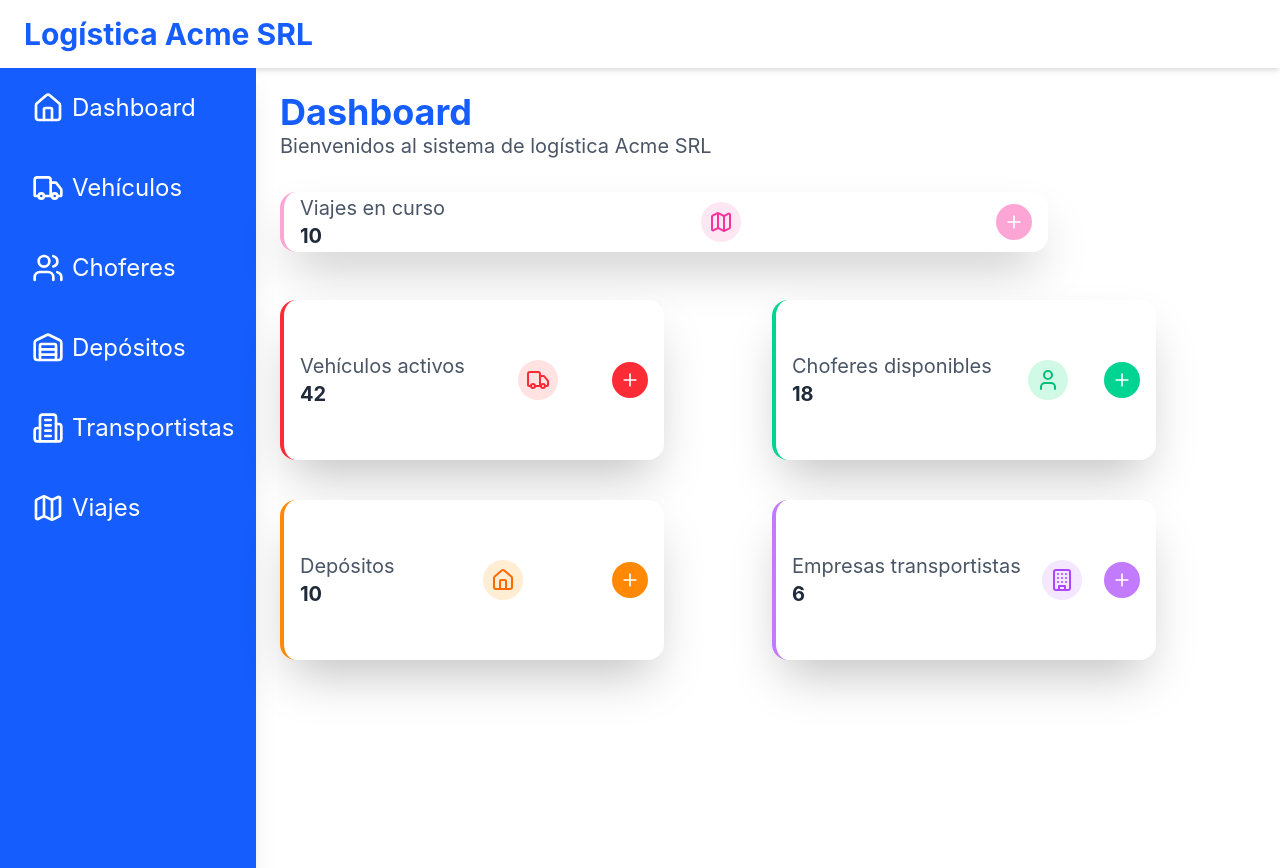
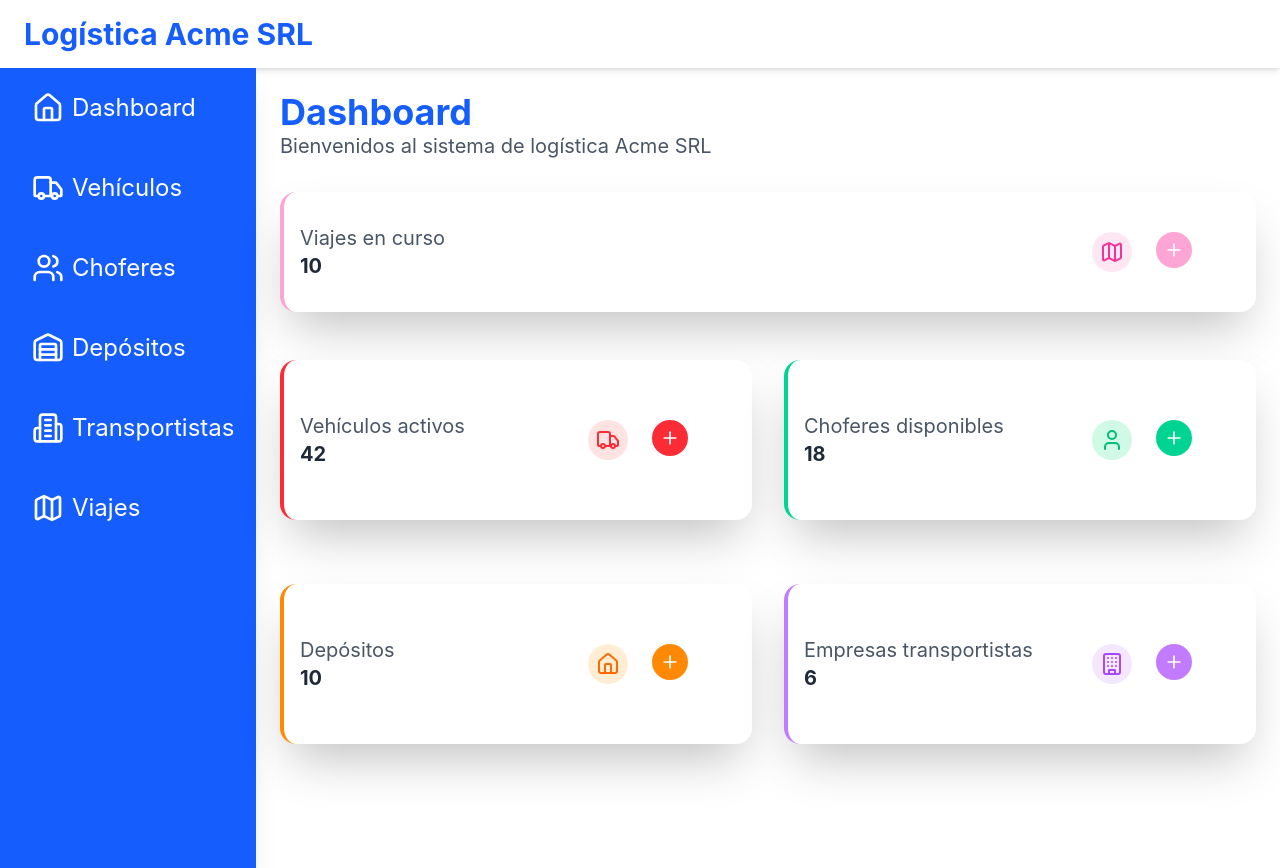
Before and after one commit to DesApp-2025c1-Grupo-5/viajes-frontend, a React (Vite) app: page / in a window 1280 px wide. Built offline with nearby package versions, Linux system fonts and the light colour scheme.

Commit message:
Dashboard mejorado estéticamente, las cards se posicionan mejor y ocupan de manera más armónica el espacio disponible. Se ubicaron mejor sus íconos.

```diff
--- a/src/components/Card.jsx
+++ b/src/components/Card.jsx
@@ -14,20 +14,22 @@ const Card = (props) => {
     <div
       className={`${props.ancho} ${props.alto} bg-white rounded-2xl shadow-2xl px-4 py-4 flex items-center justify-between border-l-4 ${props.colorBorde} mt-8`}
     >
-      <div>
+      <div className="w-4/5">
         <p className="text-xl text-gray-600">{props.tituloDeLaCarta}</p>
         <p className="text-xl font-bold text-gray-800">{props.cantidad}</p>
       </div>
+      <div className="flex ml-auto mr-12">
         <div className={`${props.bgIcono} rounded-full p-2`}>
           {Icono && <Icono className={`h-6 w-6 ${props.colorIcono}`} />}
         </div>
         <div>
           <button
             onClick={handleClick}
-          className={`${props.colorPlus} ${props.colorHover} text-white rounded-full p-2`}
+            className={`${props.colorPlus} ${props.colorHover} text-white rounded-full p-2 ml-6`}
           >
             <Plus className="h-5 w-5" />
           </button>
+        </div>
       </div>
     </div>
   );
--- a/src/pages/DashboardPage.jsx
+++ b/src/pages/DashboardPage.jsx
@@ -18,9 +18,10 @@ const DashboardPage = () => {
             title="Dashboard"
             description="Bienvenidos al sistema de logística Acme SRL"
           ></Title>
+          <div className="grid grid-cols-1 max-w-5xl">
           <Card
-            ancho="max-w-3xl"
-            alto="h-15"
+            // ancho="max-w-3xl"
+            alto="h-30"
             tituloDeLaCarta="Viajes en curso"
             cantidad="10"
             bgIcono="bg-pink-100"
@@ -31,9 +32,10 @@ const DashboardPage = () => {
             icono={Map}
             path="/nuevoViaje"
           ></Card>
-          <div className="grid grid-cols-2 gap-2 mt-4">
+          <div className="grid grid-cols-2 gap-8 mt-4"
+          >
             <Card
-              ancho="max-w-sm"
+              // ancho="max-w-sm"
               alto="h-40"
               tituloDeLaCarta="Vehículos activos"
               cantidad="42"
@@ -46,7 +48,7 @@ const DashboardPage = () => {
               path="/nuevoVehiculo"
             />
             <Card
-              ancho="max-w-sm"
+              // ancho="max-w-sm"
               alto="h-40"
               tituloDeLaCarta="Choferes disponibles"
               cantidad="18"
@@ -59,7 +61,7 @@ const DashboardPage = () => {
               path="/nuevoChofer"
             />
             <Card
-              ancho="max-w-sm"
+              // ancho="max-w-sm"
               alto="h-40"
               tituloDeLaCarta="Depósitos"
               cantidad="10"
@@ -72,7 +74,7 @@ const DashboardPage = () => {
               path="/nuevoDeposito"
             />
             <Card
-              ancho="max-w-sm"
+              // ancho="max-w-sm"
               alto="h-40"
               tituloDeLaCarta="Empresas transportistas"
               cantidad="6"
@@ -85,6 +87,8 @@ const DashboardPage = () => {
               path="/nuevoTransportista"
             />
           </div>
+
+          </div>
         </div>
       </div>
     </>
```
Lines whose indentation alone changed are shown as unchanged.
